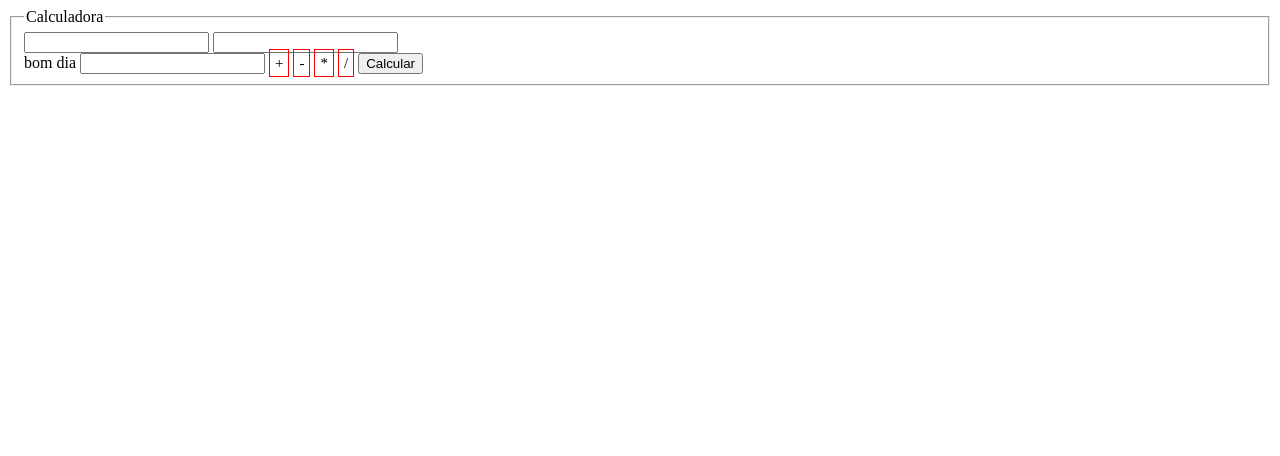
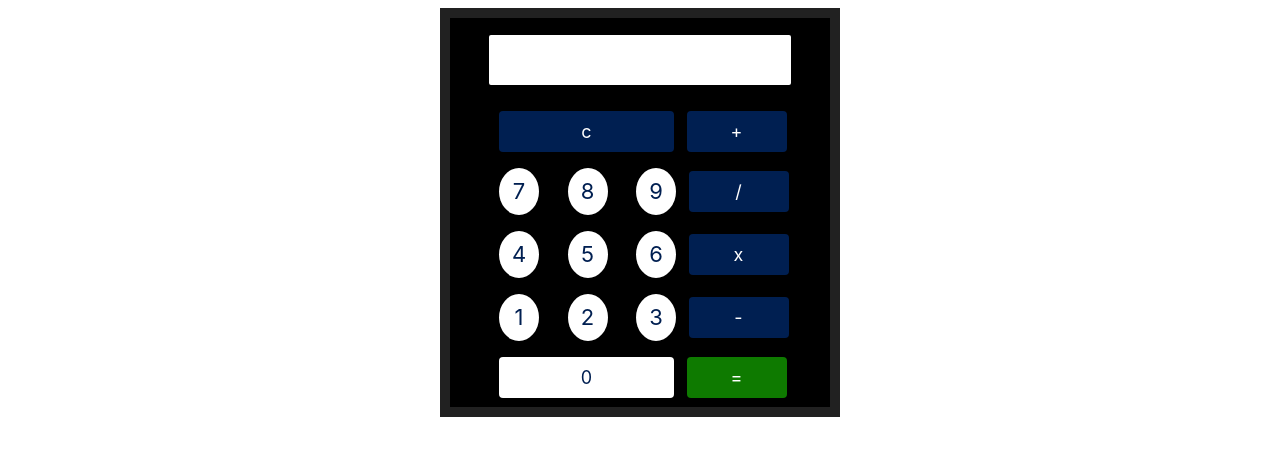
Before and after one commit to nic0WDS/calculadora, a PHP site: page / in a window 1280 px wide. Shown: the top 456 px of the page. Run offline with PHP 8.4, Linux system fonts and the light colour scheme.

Commit message:
Versão final

```diff
--- a/index.php
+++ b/index.php
@@ -1,113 +1,51 @@
+<!DOCTYPE html>
 <html>
 <head>
-   <title>Calculadora</title
-<style type="text/css">
+	<title>Calculadora</title>
 
-</style>
-<style type="text/css">
-.calc{
-   height: 250px;
-   width: auto;
-}
-.calc strong{
-   margin-top: 10px;
-   font-size: 15px;
-}
-
-.calc form fieldset {
-   margin: 10px auto 10px auto;
-   width: 90%;
-   border: solid black 1px;
-   padding: 3%;
-}
-
-.calc form legend {
-   padding: 6px;
-   margin: 10px;
-   border: solid black 1px;
-   font-size: 90%;
-   font-weight: bold;
-   background-color: #e8e8e8;
-}
-
-.calc form label {
-   display: block;
-   font-size: 11px;
-}
-
-.calc form input {
-   width: 100%;
-   border: solid #ccc 1px;
-   font-size: 11px;
-   margin-bottom: 10px;
-}
-
-.calc form input.botao {
-   display: block;
-   width: auto;
-   float: right;
-}
-.btn{
-   padding: 5px;
-   font-size: 15px;
-   border: 1px solid red;
-}
-.display{
-   display: none;
-}
-
-</style>
-
-
+	<link rel="stylesheet" href="https://stackpath.bootstrapcdn.com/bootstrap/4.1.3/css/bootstrap.min.css" integrity="sha384-MCw98/SFnGE8fJT3GXwEOngsV7Zt27NXFoaoApmYm81iuXoPkFOJwJ8ERdknLPMO" crossorigin="anonymous">
+	<link rel="stylesheet" type="text/css" href="style.css">
 
 </head>
+
 <body>
-<div class="calc">
 
-      <fieldset>
-         <legend>Calculadora</legend>
+<form name="Calc">
+<table class="mx-auto mt-2 fundo">
+	<tr>
+		<td align="center">
+			<input type="text"  name="Input" size="16" class="visor my-3">
+		</td>
+	</tr>
+	<tr>
+		<td align="left">
+			<input type="button" name="clear" class="btn my-2 ml-5 cc" value="  c  " onClick="Calc.Input.value = ''">
+			<input type="button" name="plus" class="btn my-2 ml-2 ccc" value="  +  " onClick="Calc.Input.value += ' + '">
+			<br>
+			<input type="button" name="seven" class="btn numero my-2 ml-5" value="  7  " onClick="Calc.Input.value += '7'">
+			<input type="button" name="eight" class="btn numero my-2 ml-4" value="  8  " onClick="Calc.Input.value += '8'">
+			<input type="button" name="nine" class="btn numero my-2 ml-4 " value="  9  " onClick="Calc.Input.value += '9'">
+			<input type="button" name="div" class="btn my-2 ml-2 ccc" value="  /   " onClick="Calc.Input.value += ' / '">
 
+			<br>
+			<input type="button" name="four" class="btn numero my-2 ml-5" value="  4  " onClick="Calc.Input.value += '4'">
+			<input type="button" name="five" class="btn numero my-2 ml-4" value="  5  " onClick="Calc.Input.value += '5'">
+			<input type="button" name="six" class="btn numero my-2 ml-4" value="  6  " onClick="Calc.Input.value += '6'">
+			<input type="button" name="times" class="btn my-2 ml-2 ccc" value="  x  " onClick="Calc.Input.value += ' * '">
 
-         <input type="text" name="valor1" id="valor1" />
+			<br>
+			<input type="button" name="one" class="btn numero my-2 ml-5" value="  1  " onClick="Calc.Input.value += '1'">
+			<input type="button" name="two" class="btn numero my-2 ml-4" value="  2  " onClick="Calc.Input.value += '2'">
+			<input type="button" name="three" class="btn numero my-2 ml-4" value="  3  " onClick="Calc.Input.value += '3'">
+			<input type="button" name="minus" class="btn my-2 ml-2 ccc" value="  -   " onClick="Calc.Input.value += ' - '">
 
+			<br>
+			<input type="button" name="zero" class="btn my-2 c ml-5" value="  0  " onClick="Calc.Input.value += '0'">
+			<input type="button" name="DoIt" class="btn my-2 ml-2 cccc" value="  =  " onClick="Calc.Input.value = eval(Calc.Input.value)">
 
-         <input type="text" name="valor2" id="valor2" /><br>
-
-         bom dia
-         <input type="text" name="res" id="res" />
-
-            <input type="radio" class="display" name="oper" value="somar" id="+"/><label class="btn" for="+" >+</label>
-            <input type="radio" class="display" name="oper" value="subtrair" id="-"/><label class="btn" for="-">-</label>
-            <input type="radio" class="display" name="oper" value="multiplicar" id="*"/><label class="btn" for="*">*</label>
-            <input type="radio" class="display" name="oper" value="dividir" id="/"/><label class="btn" for="/">/</label>
-
-
-
-
-         <input type="button" value="Calcular" class="botao" onClick="calcular(document.calcform.oper.value)"/>
-      </fieldset>
-
-</div>
-
-<script type="text/javascript">
-function calcular(oper) {
-   var valor1 = document.calcform.valor1.value;
-   var valor2 = document.calcform.valor2.value;
-
-   if (oper == "somar") {
-      var res = parseInt(valor1) + parseInt(valor2);
-   } else {
-      if (oper == "subtrair") {
-         var res = valor1-valor2;
-      } else {
-         if (oper == "multiplicar") {
-            var res = valor1*valor2;
-         } else {
-            var res = valor1/valor2;
-         }
-      }
-   }
-
-   document.calcform.res.value = res;
-}
-</script>
+		</td>
+	</tr>
+</table>
+</form>
+</body>
+</html>
--- /dev/null
+++ b/style.css
@@ -0,0 +1,86 @@
+.fundo{
+	width: 400px;
+	background-color: #000;
+	border: 10px solid #212121;
+}
+
+.visor{
+	border: 4px solid #fff;
+	width: 80%;
+	height: 50px;
+	border-radius: 2px;
+	font-size: 26px;
+	font-style: bold;
+	color: #001f51;
+}
+.c{
+	width: 175px;
+	color: #001f51;
+	background-color: #fff;
+	font-size: 18px;
+}
+
+.c:hover{
+	width: 175px;
+	color: #fff;
+	background-color: #0045b5;
+	font-size: 18px;
+}
+
+.cc{
+	width: 175px;
+	color: #fff;
+	background-color: #001f51;
+	font-size: 18px;
+}
+
+.cc:hover{
+	width: 175px;
+	color: #fff;
+	background-color: #0045b5;
+	font-size: 18px;
+}
+
+.ccc{
+	width: 100px;
+	color: #fff;
+	background-color: #001f51;
+	font-size: 18px;
+}
+
+.ccc:hover{
+	wwidth: 40px;
+	color: #fff;
+	background-color: #0045b5;
+	font-size: 18px;
+}
+
+.cccc{
+	width: 100px;
+	color: #fff;
+	background-color: #0e7a00;
+	font-size: 18px;
+}
+
+.cccc:hover{
+	wwidth: 40px;
+	color: #fff;
+	background-color: #18d600;
+	font-size: 18px;
+}
+
+.numero{
+	width: 40px;
+	color: #001f51;
+	background-color: #fff;
+	font-size: 22px;
+	border-radius: 100%;
+}
+
+.numero:hover{
+	width: 40px;
+	color: #fff;
+	background-color: #0045b5;
+	font-size: 22px;
+	border-radius: 100%;
+}
```
Also changed, not shown: calculadora.php (+5 -2 lines).
